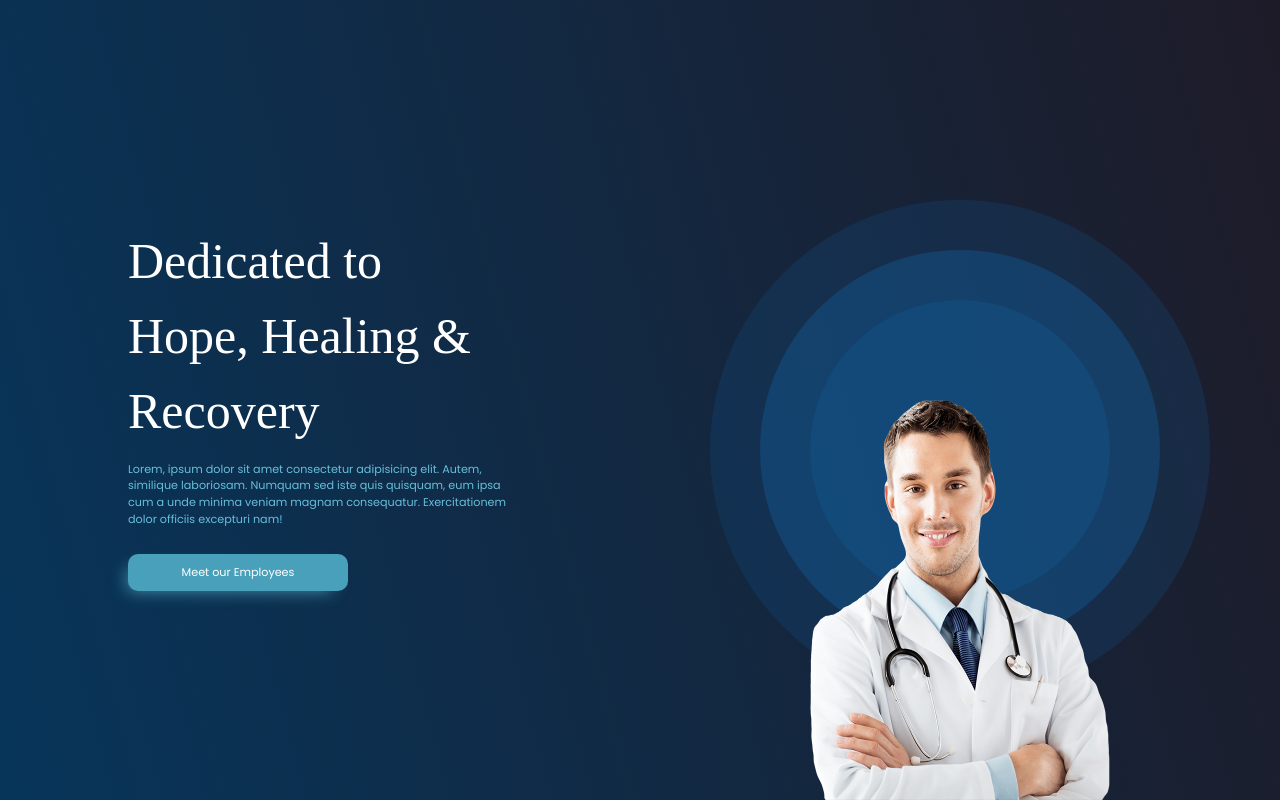
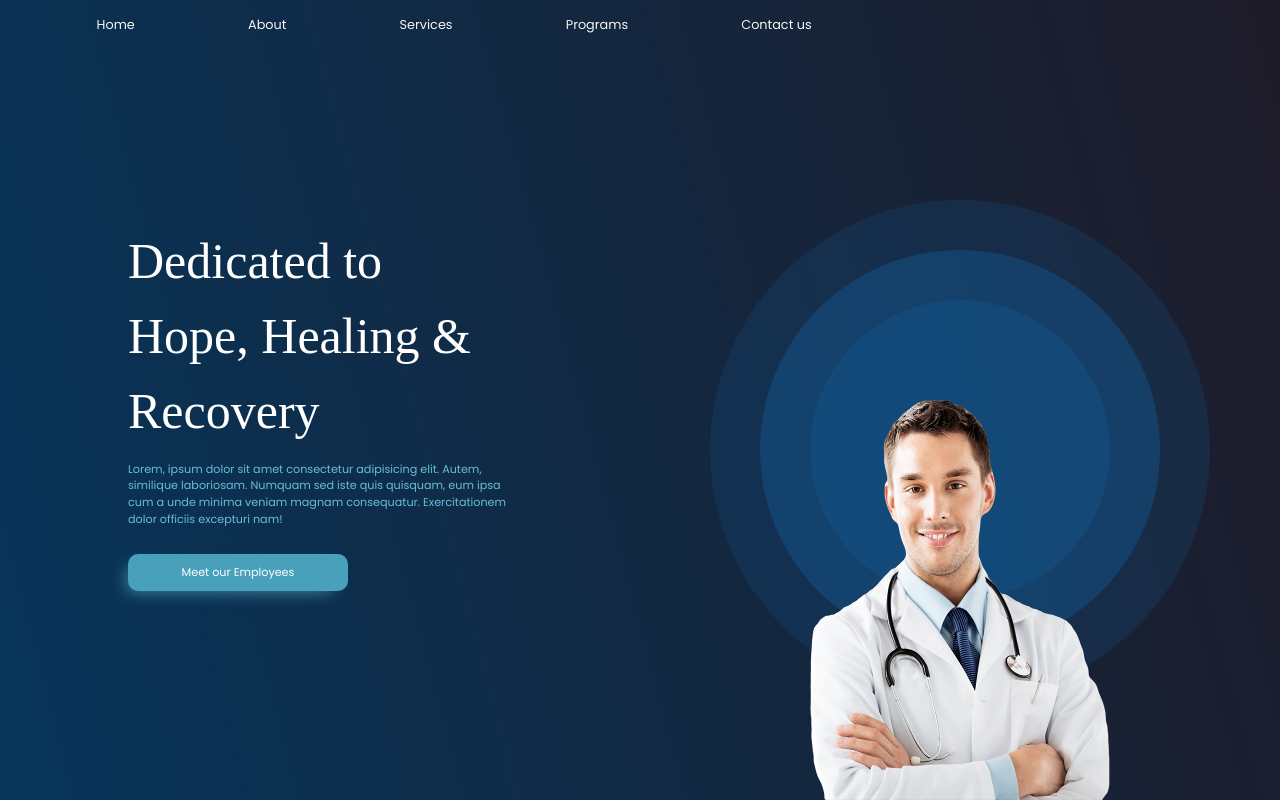
Before and after one commit to SmilingWitch/clinic, a React (Vite) app: page / in a window 1280 px wide. Shown: the top 802 px of the page. Built offline with nearby package versions, Linux system fonts and the light colour scheme; the HTML template or start-up script is replaced by a standard one; a web font is replaced by a local one.

Commit message:
feat: change distribution of App

```diff
--- a/src/App.tsx
+++ b/src/App.tsx
@@ -5,15 +5,17 @@ import AboutUs from './components/aboutUs/AboutUs'
 import Services from './components/services/Services'
 import Expert from './components/expert/Expert'
 import Appointment from './components/appointment/Appointment'
+import Navbar from './components/navbar/Navbar'
+import PrincipalPage from './components/principalPage/PrincipalPage'
+
 
 function App() {
   return (
    <>
-    <Home></Home>
-    <AboutUs></AboutUs>
-    <Services></Services>
-    <Expert/>
-    <Appointment/>
+    <Navbar/>
+    <Router>
+      <Routes path = "/home" element = { <PrincipalPage /> }></Routes><PrincipalPage/>
+    </Router>
    </>
 
 
```
